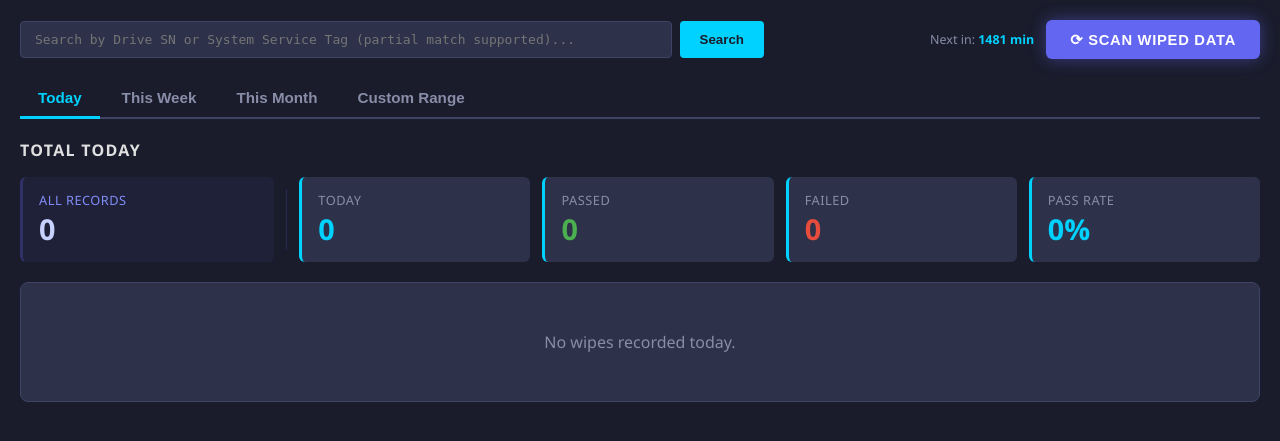
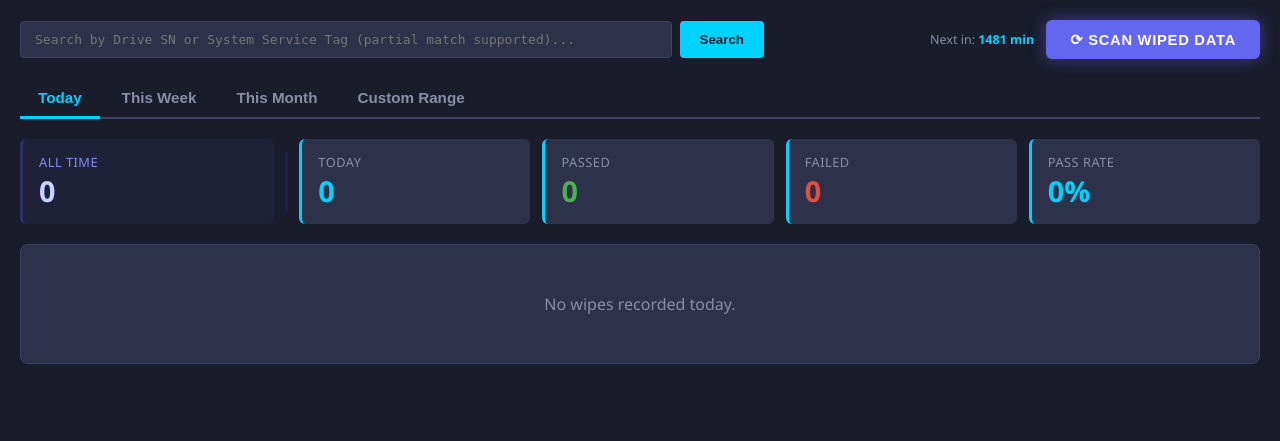
Before and after one commit to herbertliu2019/CearTrack, a Flask app: page /wipe/ in a window 1280 px wide. Shown: the part 68-509 px from the top of the page. Run offline with Flask 3, Linux system fonts and the light colour scheme; data that the repository does not hold is empty.

Commit message:
refactor(wipe): rename ALL RECORDS→ALL TIME, move date range into KPI card
- Remove redundant tab header (THIS WEEK / THIS MONTH)
- Date range now shows inline below the period count in each KPI card
- ALL RECORDS renamed to ALL TIME across all 4 tabs

Co-Authored-By: Claude Sonnet 4.6 <noreply@anthropic.com>

```diff
--- a/monitorcenter/templates/wipe/dashboard.html
+++ b/monitorcenter/templates/wipe/dashboard.html
@@ -162,21 +162,18 @@
        TAB: TODAY
   ══════════════════════════════════════════════════════════════ -->
   <div x-show="activeTab==='today'">
-    <div style="font-size:1em;font-weight:700;text-transform:uppercase;
-                letter-spacing:0.08em;color:var(--text-primary);
-                margin-bottom:16px;">
-      Total Today
-    </div>
 
     <!-- KPI strip -->
     <div class="stats-strip" style="grid-template-columns:1.1fr 1px repeat(4,1fr);margin-bottom:16px;align-items:stretch;">
       <div class="stat-card" style="background:rgba(99,102,241,0.07);border-color:rgba(99,102,241,0.25);">
-        <div class="stat-label" style="color:#818cf8;">ALL RECORDS</div>
+        <div class="stat-label" style="color:#818cf8;">ALL TIME</div>
         <div class="stat-value" style="color:#c7d2fe;" x-text="(today.db_total ?? 0).toLocaleString()"></div>
       </div>
       <div style="background:rgba(99,102,241,0.2);border-radius:1px;margin:12px 0;"></div>
-      <div class="stat-card"><div class="stat-label">TODAY</div>
-        <div class="stat-value" x-text="today.stats.total ?? 0"></div></div>
+      <div class="stat-card">
+        <div class="stat-label">TODAY</div>
+        <div class="stat-value" x-text="today.stats.total ?? 0"></div>
+      </div>
       <div class="stat-card"><div class="stat-label">PASSED</div>
         <div class="stat-value" style="color:var(--pass);" x-text="today.stats.passed ?? 0"></div></div>
       <div class="stat-card"><div class="stat-label">FAILED</div>
@@ -244,24 +241,20 @@
        TAB: THIS WEEK
   ══════════════════════════════════════════════════════════════ -->
   <div x-show="activeTab==='week'">
-    <div style="display:flex;align-items:baseline;gap:12px;margin-bottom:16px;">
-      <div style="font-size:1em;font-weight:700;text-transform:uppercase;
-                  letter-spacing:0.08em;color:var(--text-primary);">
-        This Week
-      </div>
-      <div style="color:var(--text-secondary);font-size:0.85em;font-weight:400;"
-           x-text="fmtRange(week.start, week.end)"></div>
-    </div>
 
     <!-- KPI strip -->
     <div class="stats-strip" style="grid-template-columns:1.1fr 1px repeat(4,1fr);margin-bottom:16px;align-items:stretch;">
       <div class="stat-card" style="background:rgba(99,102,241,0.07);border-color:rgba(99,102,241,0.25);">
-        <div class="stat-label" style="color:#818cf8;">ALL RECORDS</div>
+        <div class="stat-label" style="color:#818cf8;">ALL TIME</div>
         <div class="stat-value" style="color:#c7d2fe;" x-text="(week.db_total ?? 0).toLocaleString()"></div>
       </div>
       <div style="background:rgba(99,102,241,0.2);border-radius:1px;margin:12px 0;"></div>
-      <div class="stat-card"><div class="stat-label">THIS WEEK</div>
-        <div class="stat-value" x-text="week.stats?.total ?? 0"></div></div>
+      <div class="stat-card">
+        <div class="stat-label">THIS WEEK</div>
+        <div class="stat-value" x-text="week.stats?.total ?? 0"></div>
+        <div style="font-size:0.7em;color:var(--text-secondary);margin-top:4px;font-weight:500;"
+             x-text="fmtRange(week.start, week.end)"></div>
+      </div>
       <div class="stat-card"><div class="stat-label">PASSED</div>
         <div class="stat-value" style="color:var(--pass);" x-text="week.stats?.passed ?? 0"></div></div>
       <div class="stat-card"><div class="stat-label">FAILED</div>
@@ -357,24 +350,20 @@
        TAB: THIS MONTH
   ══════════════════════════════════════════════════════════════ -->
   <div x-show="activeTab==='month'">
-    <div style="display:flex;align-items:baseline;gap:12px;margin-bottom:16px;">
-      <div style="font-size:1em;font-weight:700;text-transform:uppercase;
-                  letter-spacing:0.08em;color:var(--text-primary);">
-        This Month
-      </div>
-      <div style="color:var(--text-secondary);font-size:0.85em;font-weight:400;"
-           x-text="fmtRange(month.start, month.end)"></div>
-    </div>
 
     <!-- KPI strip -->
     <div class="stats-strip" style="grid-template-columns:1.1fr 1px repeat(4,1fr);margin-bottom:16px;align-items:stretch;">
       <div class="stat-card" style="background:rgba(99,102,241,0.07);border-color:rgba(99,102,241,0.25);">
-        <div class="stat-label" style="color:#818cf8;">ALL RECORDS</div>
+        <div class="stat-label" style="color:#818cf8;">ALL TIME</div>
         <div class="stat-value" style="color:#c7d2fe;" x-text="(month.db_total ?? 0).toLocaleString()"></div>
       </div>
       <div style="background:rgba(99,102,241,0.2);border-radius:1px;margin:12px 0;"></div>
-      <div class="stat-card"><div class="stat-label">THIS MONTH</div>
-        <div class="stat-value" x-text="month.stats?.total ?? 0"></div></div>
+      <div class="stat-card">
+        <div class="stat-label">THIS MONTH</div>
+        <div class="stat-value" x-text="month.stats?.total ?? 0"></div>
+        <div style="font-size:0.7em;color:var(--text-secondary);margin-top:4px;font-weight:500;"
+             x-text="fmtRange(month.start, month.end)"></div>
+      </div>
       <div class="stat-card"><div class="stat-label">PASSED</div>
         <div class="stat-value" style="color:var(--pass);" x-text="month.stats?.passed ?? 0"></div></div>
       <div class="stat-card"><div class="stat-label">FAILED</div>
@@ -501,12 +490,16 @@
 
         <div class="stats-strip" style="grid-template-columns:1.1fr 1px repeat(4,1fr);margin-bottom:16px;align-items:stretch;">
           <div class="stat-card" style="background:rgba(99,102,241,0.07);border-color:rgba(99,102,241,0.25);">
-            <div class="stat-label" style="color:#818cf8;">ALL RECORDS</div>
+            <div class="stat-label" style="color:#818cf8;">ALL TIME</div>
             <div class="stat-value" style="color:#c7d2fe;" x-text="(custom.db_total ?? 0).toLocaleString()"></div>
           </div>
           <div style="background:rgba(99,102,241,0.2);border-radius:1px;margin:12px 0;"></div>
-          <div class="stat-card"><div class="stat-label">SELECTED</div>
-            <div class="stat-value" x-text="custom.stats?.total ?? 0"></div></div>
+          <div class="stat-card">
+            <div class="stat-label">SELECTED</div>
+            <div class="stat-value" x-text="custom.stats?.total ?? 0"></div>
+            <div style="font-size:0.7em;color:var(--text-secondary);margin-top:4px;font-weight:500;"
+                 x-text="fmtRange(customFrom, customTo)"></div>
+          </div>
           <div class="stat-card"><div class="stat-label">PASSED</div>
             <div class="stat-value" style="color:var(--pass);" x-text="custom.stats?.passed ?? 0"></div></div>
           <div class="stat-card"><div class="stat-label">FAILED</div>
```
